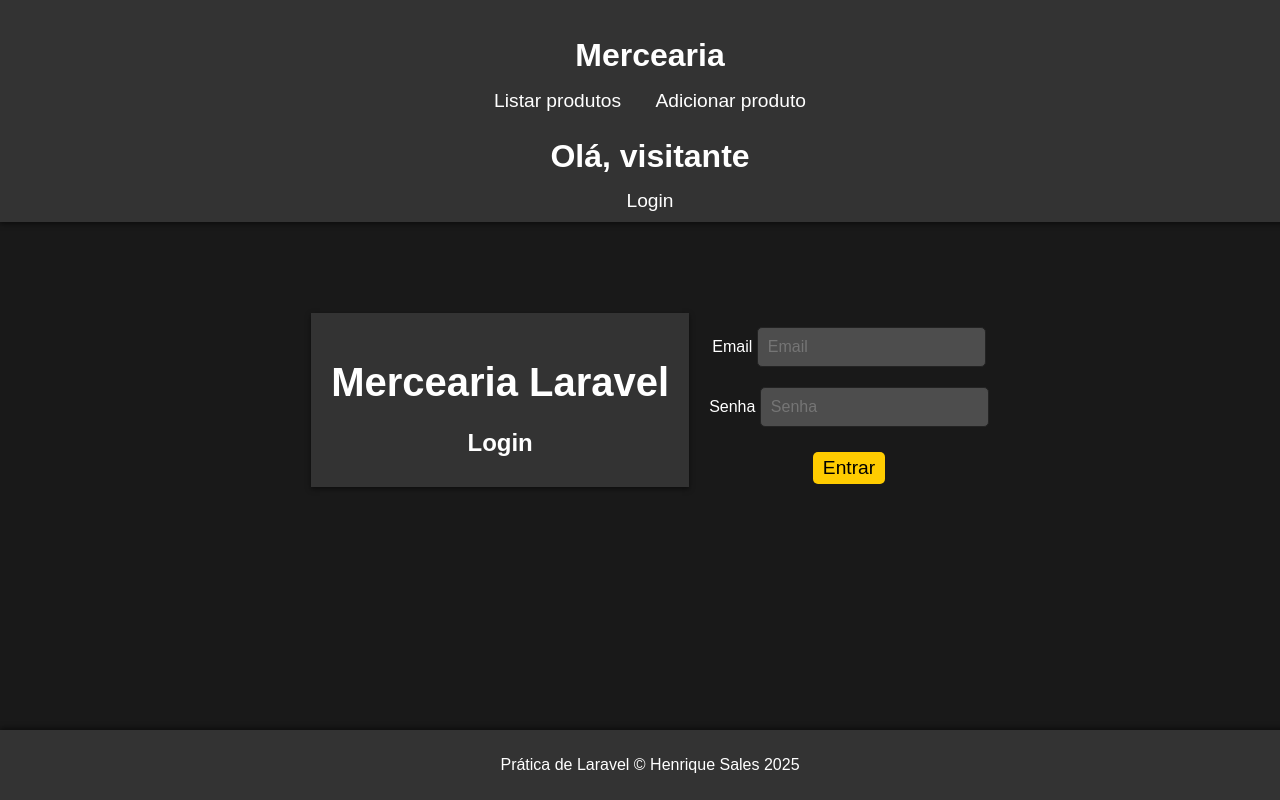
After one commit to HenriqueSales1/DWI-2, a Laravel app: template atividade-07-05/resources/views/autenticacao/login.blade.php in a window 1280 px wide. The commit adds this page. Run offline with Laravel 12, Linux system fonts and the light colour scheme; the template is opened without the code that fills it, so the values that code supplies are empty; style sheets or scripts are compiled from the project's sources.

Commit message:
edit css/blades

```diff
--- a/atividade-07-05/database/seeders/DatabaseSeeder.php
+++ b/atividade-07-05/database/seeders/DatabaseSeeder.php
@@ -18,6 +18,7 @@ class DatabaseSeeder extends Seeder
         User::factory()->create([
             'name' => 'Test User',
             'email' => 'test@example.com',
+            'password'=> bcrypt('lavpass'),
         ]);
     }
 }
--- a/atividade-07-05/resources/css/app.css
+++ b/atividade-07-05/resources/css/app.css
@@ -1,162 +1,135 @@
-@import 'tailwindcss';
-
 body {
-    background-color: #212121;
-    color: #f5f5f5;
+    background-color: #191919;
+    color: #ffffff;
     font-family: Arial, sans-serif;
     margin: 0;
+    padding: 0;
     display: flex;
-    flex-direction: column;
-    min-height: 100vh;
-}
-
-header, nav {
-    background-color: #333;
-    color: #f5f5f5;
-    position: fixed;
-    top: 0;
-    width: 100%;
-    z-index: 1000;
-    padding: 10px 20px;
-    box-shadow: 0 2px 5px rgba(0, 0, 0, 0.5);
-}
-
-header {
-    display: flex;
-    flex-direction: column;
+    justify-content: center;
     align-items: center;
+    height: 100vh;
     text-align: center;
-    padding: 20px 0;
-    margin-top: 60px;
-    background-color: #333;
-    box-shadow: 0 2px 5px rgba(0, 0, 0, 0.5);
-}
-
-header h1 {
-    font-size: 2.5rem;
-    font-weight: bold;
-    color: #f5f5f5;
-    text-shadow: 2px 2px 5px rgba(0, 0, 0, 0.7);
-    margin: 0;
-}
-
-header h3 {
-    font-size: 1.5rem;
-    color: #f5f5f5;
-    margin-top: 10px;
 }
 
 nav {
+    background-color: #333;
+    padding: 10px;
     position: fixed;
     top: 0;
+    left: 0;
     width: 100%;
-    background-color: #444;
-    padding: 10px 20px;
     z-index: 1000;
-    box-shadow: 0 2px 5px rgba(0, 0, 0, 0.5);
+    box-shadow: 0 2px 5px rgba(0,0,0,0.5);
+}
+
+nav a {
+    color: #ffffff;
+    text-decoration: none;
+    margin: 0 15px;
+    font-size: 1.2em;
+    transition: color 0.3s;
 }
 
 nav ul {
     list-style: none;
     padding: 0;
-    margin: 0;
-    display: flex;
-    justify-content: center;
 }
 
-nav ul li {
-    margin: 0 15px;
+nav li {
+    display: inline;
 }
 
-nav ul li a {
-    color: #f5f5f5;
-    text-decoration: none;
-    font-weight: bold;
+nav a:hover {
+    text-decoration: underline;
+    color: #ffcc00;
 }
 
-nav ul li a:hover {
-    text-decoration: underline;
+h1 {
+    font-size: 2.5em;
+    margin-bottom: 20px;
 }
 
-main {
-    flex: 1;
-    margin-top: 180px;
+h2 {
+    font-size: 2em;
+    margin-bottom: 15px;
+}
+
+h3 {
+    font-size: 1.5em;
+    margin-bottom: 10px;
+}
+
+header {
+    background-color: #333;
+    color: #ffffff;
     padding: 20px;
+    margin: 20px;
+    text-align: center;
+    box-shadow: 0 2px 5px rgba(0,0,0,0.5);
+}
+
+table {
+    width: 100%;
+    border-collapse: collapse;
+    margin: 20px 0;
+}
+
+thead {
+    background-color: #4d4d4d;
+}
+
+th, td {
+    padding: 15px;
+    text-align: left;
+    border-bottom: 1px solid #232323;
+}
+
+th {
+    background-color: #4d4d4d;
+    color: #ffffff;
+    text-align: center;
+}
+
+input{
+    padding: 10px;
+    font-size: 1em;
+    background-color: #4d4d4d;
+    border: 1px solid #232323;
+    color: #ffffff;
+    border-radius: 5px;
+    margin-bottom: 20px;
+}
+
+textarea{
+    padding: 20px;
+    font-size: 1em;
+    background-color: #4d4d4d;
+    border: 1px solid #232323;
+    color: #ffffff;
+    border-radius: 5px;
+    margin-bottom: 20px;
+}
+
+button {
+    background-color: #ffcc00;
+    color: #000000;
+    border: none;
+    padding: 5px 10px;
+    margin: 5px;
+    font-size: 1.2em;
+    border-radius: 5px;
+    cursor: pointer;
+    transition: background-color 0.3s, transform 0.3s;
 }
 
 footer {
-    text-align: center;
+    background-color: #333;
+    color: #ffffff;
     padding: 10px;
-    background-color: #333;
-    color: #f5f5f5;
     position: fixed;
     bottom: 0;
+    left: 0;
     width: 100%;
+    text-align: center;
+    box-shadow: 0 -2px 5px rgba(0,0,0,0.5);
 }
-
-form {
-    display: flex;
-    flex-direction: column;
-    align-items: center;
-    margin: 20px auto;
-    max-width: 400px;
-}
-
-form label {
-    font-size: 1rem;
-    margin-bottom: 5px;
-    color: #f5f5f5;
-    text-align: left;
-    width: 100%;
-}
-
-form input, form textarea {
-    width: 100%;
-    padding: 10px;
-    margin-bottom: 15px;
-    border: 1px solid #ccc;
-    border-radius: 5px;
-    background-color: #fff;
-    font-size: 1rem;
-    box-sizing: border-box;
-}
-
-form button {
-    background-color: #333;
-    color: #f5f5f5;
-    padding: 10px 20px;
-    border: none;
-    border-radius: 5px;
-    cursor: pointer;
-    font-size: 1rem;
-}
-
-form button:hover {
-    background-color: #555;
-}
-
-table {
-    width: 80%;
-    margin: 20px auto;
-    border-collapse: collapse;
-    text-align: left;
-    background-color: #333;
-    color: #f5f5f5;
-    box-shadow: 0 2px 5px rgba(0, 0, 0, 0.5);
-}
-
-table th, table td {
-    padding: 10px;
-    border: 1px solid #555;
-    text-align: center;
-}
-
-table th {
-    background-color: #444;
-    font-weight: bold;
-    text-transform: uppercase;
-}
-
-table tbody tr:nth-child(odd) {
-    background-color: #2a2a2a;
-}
--- /dev/null
+++ b/atividade-07-05/resources/views/autenticacao/login.blade.php
@@ -0,0 +1,24 @@
+<x-layout>
+	<x-slot:titulo>
+		Login
+	</x-slot:titulo>
+	<div>
+		<p>
+			@error('email')
+                {{ $message }}
+            @enderror
+		</p>
+	</div>
+	<form action="/login" method="POST">
+		@csrf
+		<div>
+			<label for="email">Email</label>
+			<input type="email" name="email" id="email" placeholder="Email" value="{{ old('email') }}">
+		</div>
+		<div>
+			<label for="password">Senha</label>
+			<input type="password" name="password" id="password" placeholder="Senha">
+		</div>
+        <button type="submit">Entrar</button>
+	</form>
+</x-layout>
--- a/atividade-07-05/resources/views/components/layout.blade.php
+++ b/atividade-07-05/resources/views/components/layout.blade.php
@@ -10,7 +10,7 @@
     <header>
         <h1>Mercearia Laravel</h1>
         @include ('components.menu')
-        <h3>{{ $nome }}</h3>
+        <h3>{{ $titulo }}</h3>
     </header>
     <main>
         {{ $slot }}
--- a/atividade-07-05/resources/views/components/menu.blade.php
+++ b/atividade-07-05/resources/views/components/menu.blade.php
@@ -6,4 +6,18 @@
 			<li><a href="/mercearias/adicionar">Adicionar produto</a></li>
 		</ul>
 	</div>
+	<div>
+		@auth
+            <h2>
+                Olá,
+                {{ Auth::user()->name }}
+            </h2>
+            <a href="/logout">Logout</a>
+        @else
+            <h2>
+                Olá, visitante
+            </h2>
+            <a href="/login">Login</a>
+        @endauth
+	</div>
 </nav>
--- a/atividade-07-05/resources/views/index.blade.php
+++ b/atividade-07-05/resources/views/index.blade.php
@@ -1,4 +1,4 @@
 <x-layout>
-    <x-slot:nome>Página inicial</x-slot:nome>
+    <x-slot:titulo>Página inicial</x-slot:titulo>
     <p>Bem vindo.</p>
 </x-layout>
--- a/atividade-07-05/resources/views/mercearia/form.blade.php
+++ b/atividade-07-05/resources/views/mercearia/form.blade.php
@@ -1,5 +1,5 @@
 <x-layout>
-	<x-slot:nome>Novo produto</x-slot:nome>
+	<x-slot:titulo>Novo Produto</x-slot:titulo>
 	<form method="POST" action="/mercearias/{{ isset($mercearia) ? 'atualizar' : 'armazenar' }}">
 
 		@csrf
--- a/atividade-07-05/resources/views/mercearia/lista.blade.php
+++ b/atividade-07-05/resources/views/mercearia/lista.blade.php
@@ -1,5 +1,5 @@
 <x-layout>
-	<x-slot:nome>Mercearia</x-slot:nome>
+	<x-slot:titulo>Lista de Produtos</x-slot:titulo>
 	@session('success')
         {{ session('success') }}
     @endsession
--- a/atividade-07-05/routes/web.php
+++ b/atividade-07-05/routes/web.php
@@ -2,14 +2,20 @@
 
 use Illuminate\Support\Facades\Route;
 use App\Http\Controllers\MerceariaController;
+use App\Http\Controllers\LoginController;
 
 Route::get('/', function () {
     return view('index');
 });
 
-Route::get('/mercearias', [MerceariaController::class, 'exibirProdutos']);
-Route::get('/mercearias/adicionar', [MerceariaController::class, 'adicionarProduto']);
-Route::post('/mercearias/armazenar', [MerceariaController::class, 'armazenarProduto']);
-Route::post('/mercearias/editar', [MerceariaController::class, 'editarProduto']);
-Route::post('/mercearias/atualizar', [MerceariaController::class, 'atualizarProduto']);
-Route::post('/mercearias/excluir', [MerceariaController::class, 'excluirProduto']);
+Route::get('/login', [LoginController::class, 'digitarLogin'])->name('login');
+Route::post('/login', [LoginController::class,'login']);
+Route::get('/logout', [LoginController::class,'logout']);
+
+Route::get('/mercearias', [MerceariaController::class, 'exibirProdutos'])->middleware('auth');
+Route::get('/mercearias/adicionar', [MerceariaController::class, 'adicionarProduto'])->middleware('auth');
+Route::post('/mercearias/armazenar', [MerceariaController::class, 'armazenarProduto'])->middleware('auth');
+
+Route::post('/mercearias/editar', [MerceariaController::class, 'editarProduto'])->middleware('auth');
+Route::post('/mercearias/atualizar', [MerceariaController::class, 'atualizarProduto'])->middleware('auth');
+Route::post('/mercearias/excluir', [MerceariaController::class, 'excluirProduto'])->middleware('auth');
```
Also changed, not shown: atividade-07-05/app/Http/Controllers/LoginController.php (added, +35 -0 lines). Lines whose indentation alone changed are shown as unchanged.
